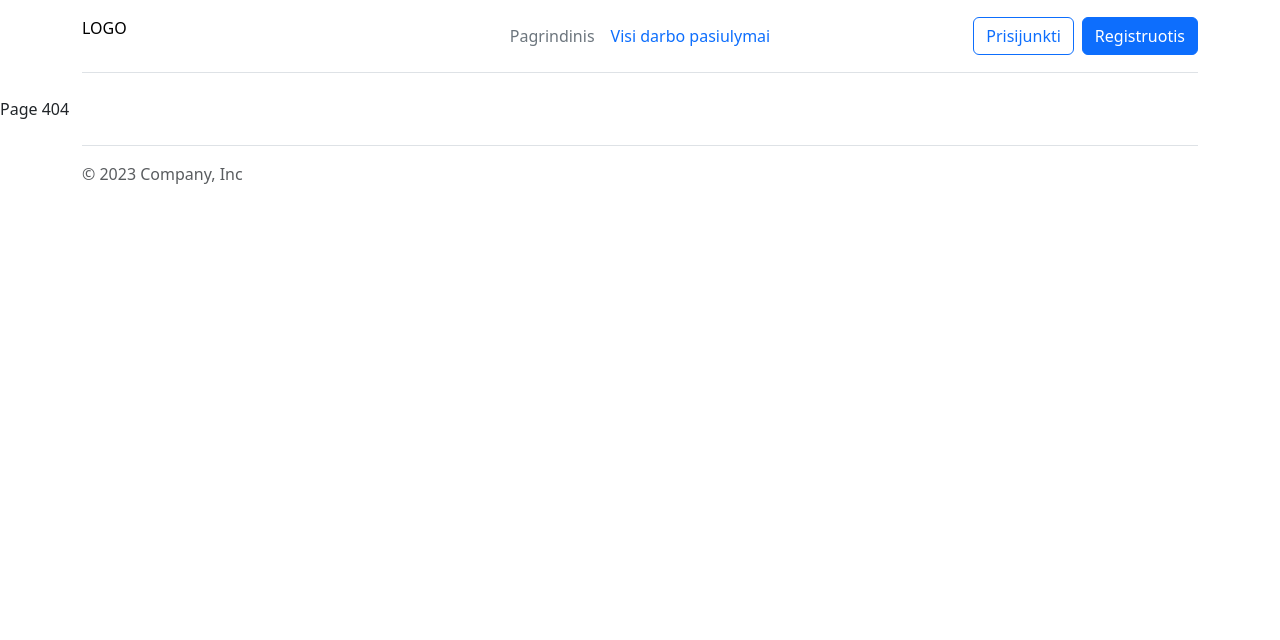
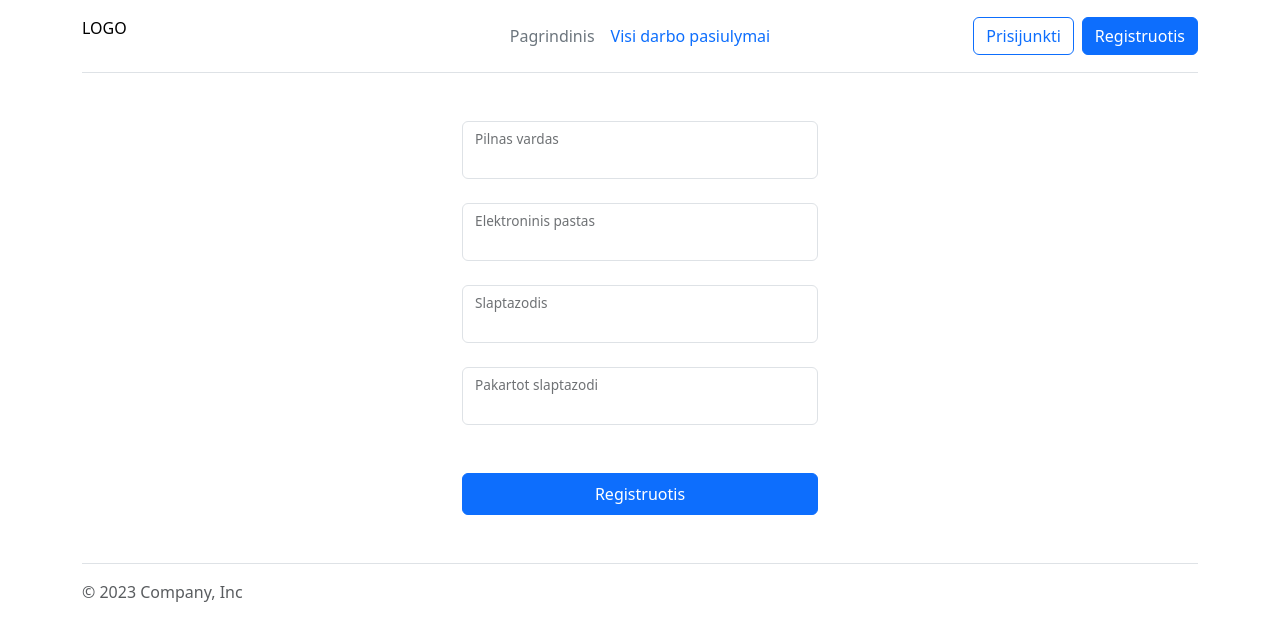
Before and after one commit to GiedreRag/Giedres-darbo-paieskos-platforma, a React (Create React App) app in the folder client/: page /registracija in a window 1280 px wide. Before the commit this address had no page. Shown: the top 640 px of the page. Built offline with nearby package versions, Linux system fonts and the light colour scheme.

Commit message:
Register page template

```diff
--- a/client/src/App.jsx
+++ b/client/src/App.jsx
@@ -3,6 +3,7 @@ import { ContextWrapper } from "./context/GlobalContext";
 import { PublicLayout } from './layout/PublicLayout';
 import { Page404 } from './pages/Page404';
 import { Home } from './pages/Home';
+import { Register } from './pages/Register';
 
 
 function App() {
@@ -12,6 +13,7 @@ function App() {
         <Routes>
           <Route Component={PublicLayout}>
             <Route index path='/' element={<Home />}></Route>
+            <Route path='/registracija' element={<Register />}></Route>
           </Route>
           <Route Component={PublicLayout}>
             <Route path='*' element={<Page404 />}></Route>
--- /dev/null
+++ b/client/src/pages/Register.jsx
@@ -0,0 +1,27 @@
+export function Register() {
+    return (
+        <div className="container">
+            <div className="row">
+                <form className="col-10 col-sm-8 col-md-6 col-lg-4 m-auto mt-4">
+                    <div className="form-floating mb-4">
+                        <input type="text" className="form-control" id="fullname"/>
+                        <label htmlFor="fullname">Pilnas vardas</label>
+                    </div>
+                    <div className="form-floating mb-4">
+                        <input type="email" className="form-control" id="email"/>
+                        <label htmlFor="email">Elektroninis pastas</label>
+                    </div>
+                    <div className="form-floating mb-4">
+                        <input type="text" className="form-control" id="password" />
+                        <label htmlFor="password">Slaptazodis</label>
+                    </div>
+                    <div className="form-floating mb-5">
+                        <input type="repeatpassword" className="form-control" id="repeatpassword" />
+                        <label htmlFor="repeatpassword">Pakartot slaptazodi</label>
+                    </div>
+                    <button className="btn btn-primary w-100 py-2 mb-4" type="submit">Registruotis</button>
+                </form>
+            </div>
+        </div>
+    );
+}
```
